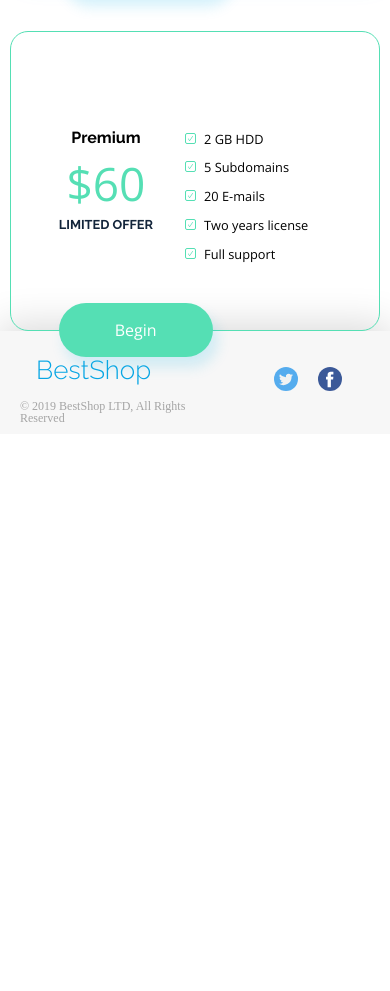
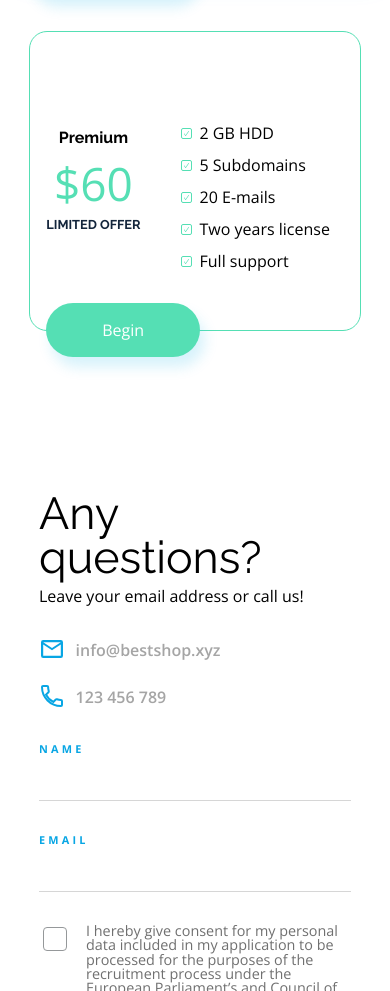
Before and after one commit to Gr34sy/BestShop-project, a website built with Parcel: page index.html in a window 390 px wide. Shown: the part 2524-3515 px from the top of the page. Before the commit the page ends 2958 px from the top, so only its background shows below. Built offline with nearby package versions, Linux system fonts and the light colour scheme.

Commit message:
contact info i footer w wersji mobile'

```diff
--- a/index.html
+++ b/index.html
@@ -184,7 +184,7 @@
         </article>
     </section>
 
-    <!-- <section class="section section--contact">
+    <section class="section section--contact">
         <div class="contact__container">
             <article class="contact-info">
                 <h3 class="info__title">
@@ -221,7 +221,7 @@
                 <a href="#" class="link form__link">Send</a>
             </form>
         </div>
-    </section> -->
+    </section>
 
 
 
--- a/scss/blocks/contact.scss
+++ b/scss/blocks/contact.scss
@@ -1,6 +1,13 @@
 .contact__container{
     display: flex;
     gap: 7.125rem;
+
+    @media(max-width: 650px){
+        flex-direction: column;
+        gap: 2rem;
+        width: 80%;
+        height: 60vh;
+    }
 }
 
 .contact-info{
@@ -13,12 +20,20 @@
     font-family: var(--font-raleway);
     font-size: 3.1rem;
     margin-bottom: 1.375rem;
+    @media(max-width: 650px){
+        font-size: 2.8rem;
+        margin-bottom: 0.5rem;
+    }
 }
 
 
 .info__description{
     font-family: var(--font-open-sans);
     margin-bottom: 2.75rem;
+    @media(max-width: 650px){
+        justify-content: left;
+        margin-bottom: 2rem;
+    }
 }
 
 
@@ -63,6 +78,11 @@ label[for="email"]{
     gap: 1rem;
     text-align: left;
     font-family: var(--font-open-sans);
+    color: var(--color-gray-3);
+    font-size: 0.8rem;
+    @media(max-width: 650px){
+        font-size: 0.9rem;
+    }
 }
 
 .data-checkbox, .personal-data{
@@ -89,8 +109,3 @@ label[for="email"]{
     background-position: center;
     background-repeat: no-repeat;
 }
-
-.personal-data{
-    color: var(--color-gray-3);
-    font-size: 0.8rem;
-}
--- a/scss/blocks/footer.scss
+++ b/scss/blocks/footer.scss
@@ -18,10 +18,17 @@
 
 .logotype--footer{
     font-size: 1.625rem;
+
+    @media(max-width: 650px){
+        padding: 0;
+    }
 }
 
 .footer-right{
     display: flex;
     gap: 1.25rem;
     padding: 2.25rem 3rem;
+    @media(max-width: 650px){
+        padding: 2rem 2rem;
+    }
 }
--- a/scss/blocks/pricing.scss
+++ b/scss/blocks/pricing.scss
@@ -23,11 +23,10 @@
     position: relative;
 
     @media (max-width: 650px){
-        width: 95%;
         margin-top: 0;
-        padding: 0 3rem;
+        padding: 0 1rem;
         flex-direction: row;
-        gap: 2rem;
+        gap: 2.5rem;
     }
 }
 
@@ -46,6 +45,7 @@
 
     @media (max-width: 650px){
         min-height: 300px;
+        width: 85%;
     }
 }
 
@@ -63,6 +63,7 @@
     box-shadow: 5px 10px 27px var(--color-blue-opacity-1);
 
     @media (max-width: 650px){
+        width: 95%;
         min-height: 320px;
     }
 }
@@ -134,7 +135,7 @@
 
     @media (max-width: 650px){
         gap: 1rem;
-        font-size: 0.8rem;
+        font-size: 1rem;
         text-align: left;
     }
 
--- a/scss/elements/links.scss
+++ b/scss/elements/links.scss
@@ -49,6 +49,9 @@
 .mail-links{
     display:  flex;
     gap: 1.25rem;
+    @media(max-width: 650px){
+        flex-direction: column;
+    }
 }
 
 .info__link{
@@ -60,6 +63,9 @@
     justify-content: center;
     gap: 0.6rem;
     font-weight: 600;
+    @media(max-width: 650px){
+        justify-content: left;
+    }
 }
 
 a.form__link{
@@ -68,4 +74,7 @@ a.form__link{
     align-self: flex-end;
     text-align: center;
     padding: 1rem 5rem;
+    @media(max-width: 650px){
+        padding: 1.2rem 6rem;
+    }
 }
```
Also changed, not shown: dist/index.html, 2 other files.
